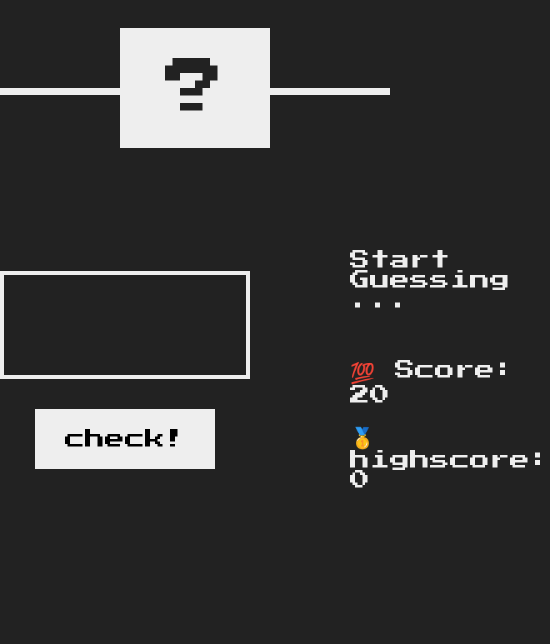
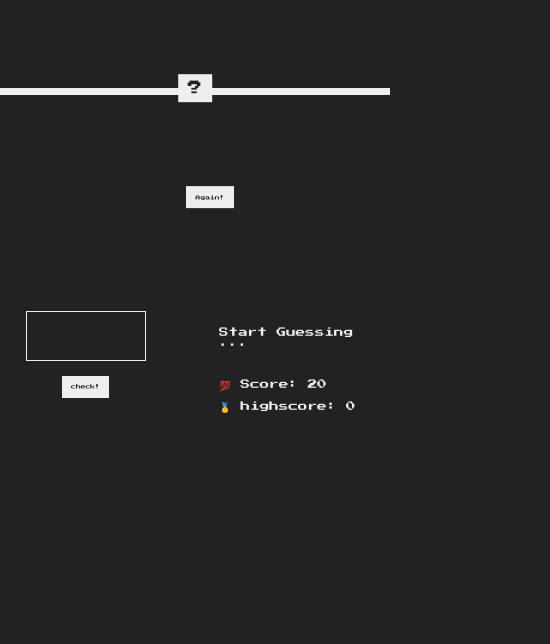
Before and after one commit to SCodeShack/GuessNumber, a plain HTML site: page index.html in a window 390 px wide. Shown: the part 200-844 px from the top of the page, 550 px wide, since content can reach past the window. Drawn offline with Linux system fonts and the light colour scheme.

Commit message:
Update style.css

```diff
--- a/style.css
+++ b/style.css
@@ -102,3 +102,61 @@ body {
 .lable-score {
   margin-bottom: 2rem;
 }
+@media (max-width: 600px) {
+  html {
+    font-size: 30%;
+  }
+  body {
+    display: felx;
+    flex-direction: column;
+  }
+  header {
+    height: 18vh;
+
+    border-bottom: 4px solid #eee;
+  }
+  main {
+    display: flex;
+    flex-direction: column;
+    height: 30vh;
+    margin-top: 40px;
+  }
+  h1 {
+    font-size: 12px;
+  }
+  .btn {
+    border: none;
+    background-color: #eee;
+    color: #222;
+    font-size: 1rem;
+    font-family: inherit;
+    padding: 1.8rem 2rem;
+    cursor: pointer;
+  }
+  .number {
+    font-size: 3rem;
+    width: 7rem;
+    padding: 1.5rem 0rem;
+    text-align: center;
+    position: absolute;
+    bottom: 0;
+    left: 50%;
+    transform: translate(-50%, 50%);
+  }
+  .right {
+    display: flex;
+    align-items: center;
+    justify-content: center;
+    flex-direction: column;
+  }
+  .again {
+    display: flex;
+    margin-top: 360px;
+    margin-left: 50%;
+    justify-content: center;
+    transform: translate(-50%, 50%);
+  }
+  .check {
+    margin-bottom: 30px;
+  }
+}
```
